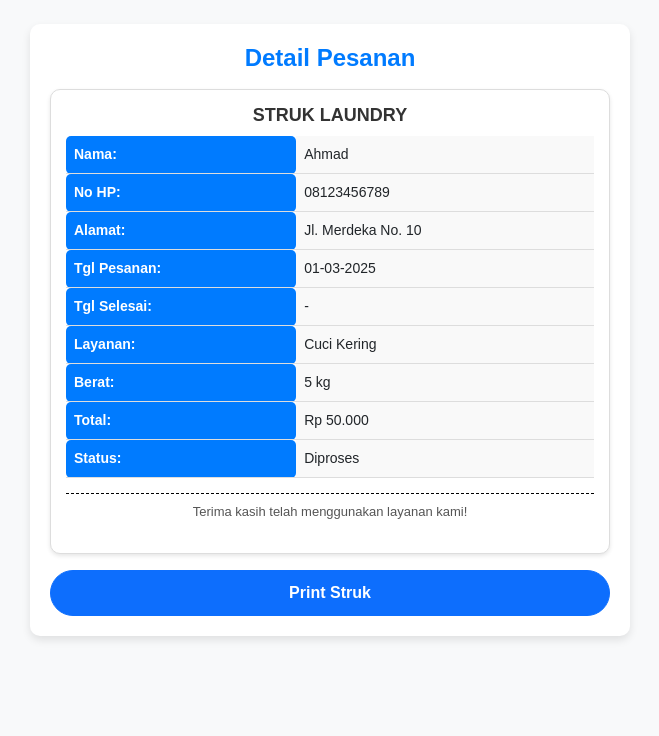
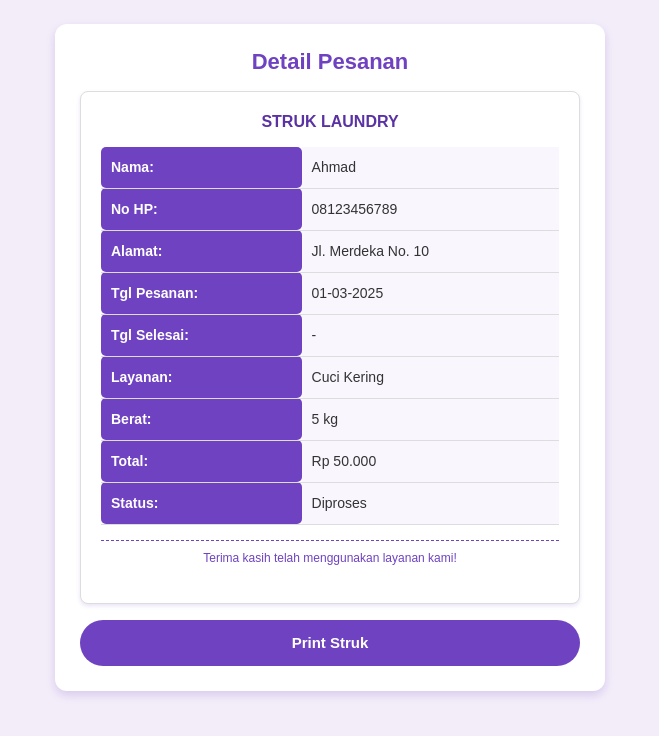
Before and after one commit to Divavania/KasirLaundry, a PHP site: page /detail_pesanan.php in a window 1280 px wide. Shown: the top 736 px of the page, without its empty margins (310-969 px from the left). Run offline with PHP 8.4, Linux system fonts and the light colour scheme.

Commit message:
ubah detail layanan

```diff
--- a/detail_pesanan.php
+++ b/detail_pesanan.php
@@ -8,40 +8,40 @@
 
     <style>
         body {
-            background-color: #f8f9fa;
-            font-family: Arial, sans-serif;
+            background-color: #f3edf9;
+            font-family: 'Poppins', sans-serif;
         }
 
         .container {
-            max-width: 600px;
+            max-width: 550px;
             margin: 40px auto;
             background: white;
-            padding: 20px;
-            border-radius: 10px;
-            box-shadow: 0px 4px 8px rgba(0, 0, 0, 0.1);
+            padding: 25px;
+            border-radius: 12px;
+            box-shadow: 0px 4px 10px rgba(111, 66, 193, 0.2);
         }
 
         h1 {
             text-align: center;
-            color: #007bff;
-            font-size: 24px;
+            color: #6f42c1;
+            font-size: 22px;
             font-weight: bold;
         }
 
         .print-container {
-            padding: 15px;
+            padding: 20px;
+            border-radius: 8px;
+            background: #fff;
+            box-shadow: 0px 2px 4px rgba(111, 66, 193, 0.15);
             border: 1px solid #ddd;
-            border-radius: 10px;
-            background: #fff;
-            box-shadow: 0px 2px 4px rgba(0, 0, 0, 0.1);
         }
 
         h2 {
             text-align: center;
-            font-size: 18px;
+            font-size: 16px;
             font-weight: bold;
-            color: #333;
-            margin-bottom: 10px;
+            color: #5a32a3;
+            margin-bottom: 15px;
         }
 
         table {
@@ -51,43 +51,46 @@
         }
 
         th, td {
-            padding: 8px;
+            padding: 10px;
             border-bottom: 1px solid #ddd;
             font-size: 14px;
         }
 
         th {
             text-align: left;
-            background: #007bff;
+            background: #6f42c1;
             color: white;
             border-radius: 5px;
         }
 
         td {
-            background: #f9f9f9;
+            background: #f9f6fd;
+            color: #333;
         }
 
         .footer {
             text-align: center;
             margin-top: 15px;
-            font-size: 13px;
-            color: #555;
-            border-top: 1px dashed black;
+            font-size: 12px;
+            color: #6f42c1;
+            border-top: 1px dashed #6f42c1;
             padding-top: 8px;
         }
 
         .btn-primary {
             display: block;
             width: 100%;
-            padding: 10px;
+            padding: 12px;
             border-radius: 25px;
-            font-size: 16px;
+            font-size: 15px;
             font-weight: bold;
+            background-color: #6f42c1;
+            border: none;
             transition: 0.3s;
         }
 
         .btn-primary:hover {
-            background: #0056b3;
+            background: #5a32a3;
         }
     </style>
 </head>
```
